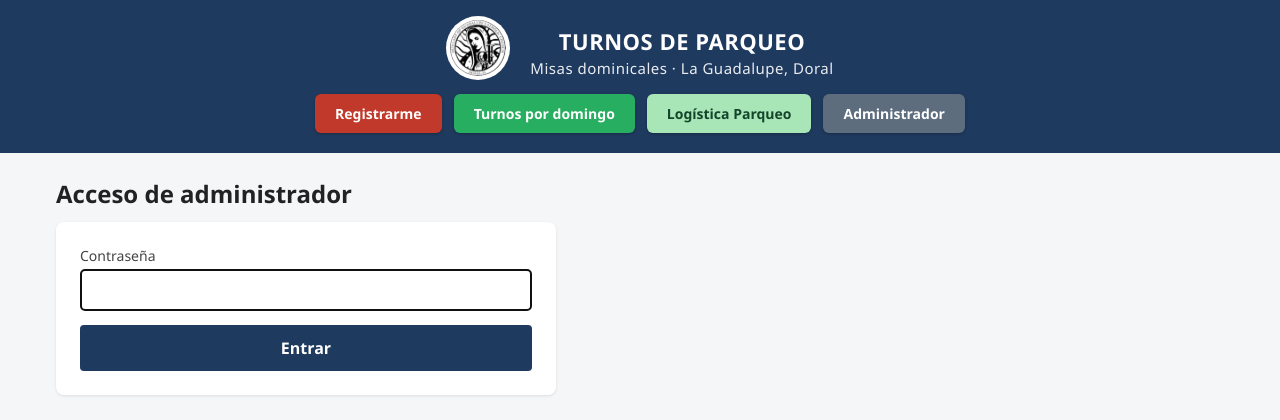
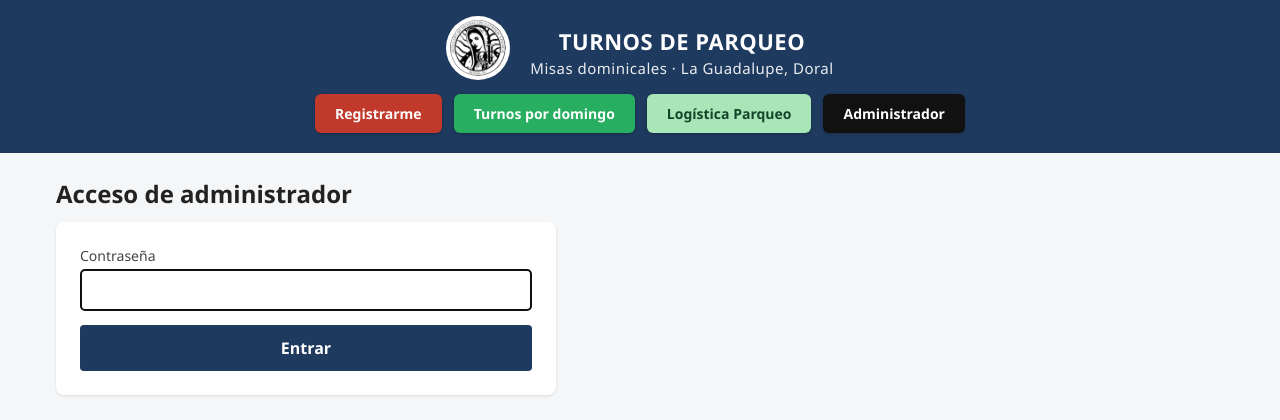
Before and after one commit to edmartin-GIT/parqueo-app, a Flask app: page /admin/login in a window 1280 px wide. Shown: the top 420 px of the page. Run offline with Flask 3, Linux system fonts and the light colour scheme; data that the repository does not hold is empty.

Commit message:
Make Administrador button dark so locked grey buttons stand out
Co-Authored-By: Claude Sonnet 5.5 <noreply@anthropic.com>

```diff
--- a/static/style.css
+++ b/static/style.css
@@ -195,7 +195,7 @@ dialog#dlg-clave input { width: 100%; padding: 10px; border: 1px solid #ccc; bor
 @media (max-width: 480px) { .logistica { padding: 16px; } }
 
 /* Botones bloqueados y galeria */
-.btn-bloqueado { background: #cfd5da; color: #7b858d; box-shadow: none; cursor: not-allowed; }
+.btn-bloqueado { background: #cfd5da; color: #6f7a83; box-shadow: none; cursor: not-allowed; opacity: .85; }
 .btn-bloqueado:hover { background: #cfd5da; }
 .galeria { display: grid; grid-template-columns: 1.78fr 0.75fr; gap: 12px; margin: 0 0 20px; align-items: start; }
 .galeria img { display: block; width: 100%; height: auto; border-radius: 8px; box-shadow: 0 1px 3px rgba(0,0,0,0.15); }
--- a/templates/base.html
+++ b/templates/base.html
@@ -24,7 +24,7 @@
             {% if es_admin() %}
             <a class="nav-btn btn-negro" href="{{ url_for('admin') }}">Administrar</a>
             {% else %}
-            <a class="nav-btn btn-gris" href="{{ url_for('admin_login') }}">Administrador</a>
+            <a class="nav-btn btn-negro" href="{{ url_for('admin_login') }}">Administrador</a>
             {% endif %}
         </nav>
     </header>
```
